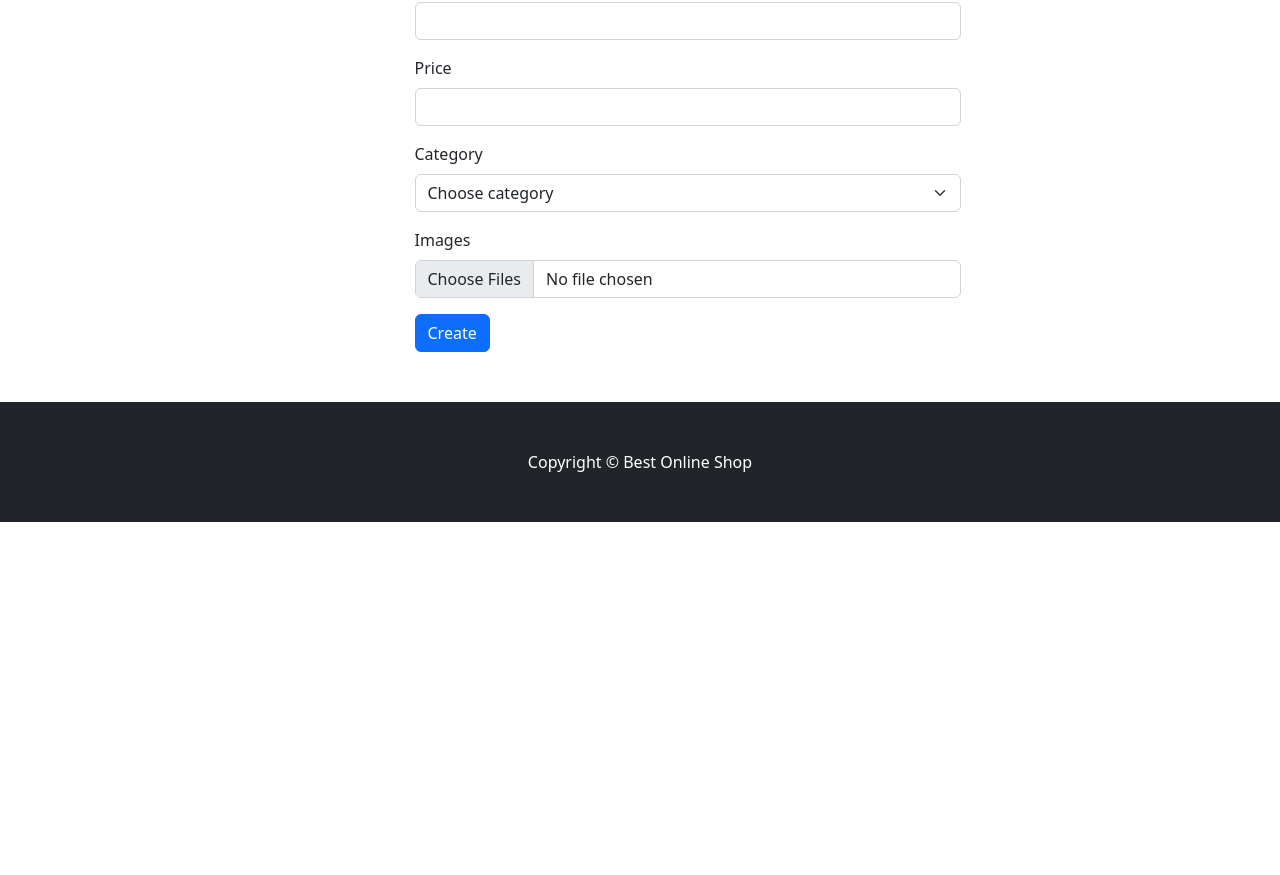
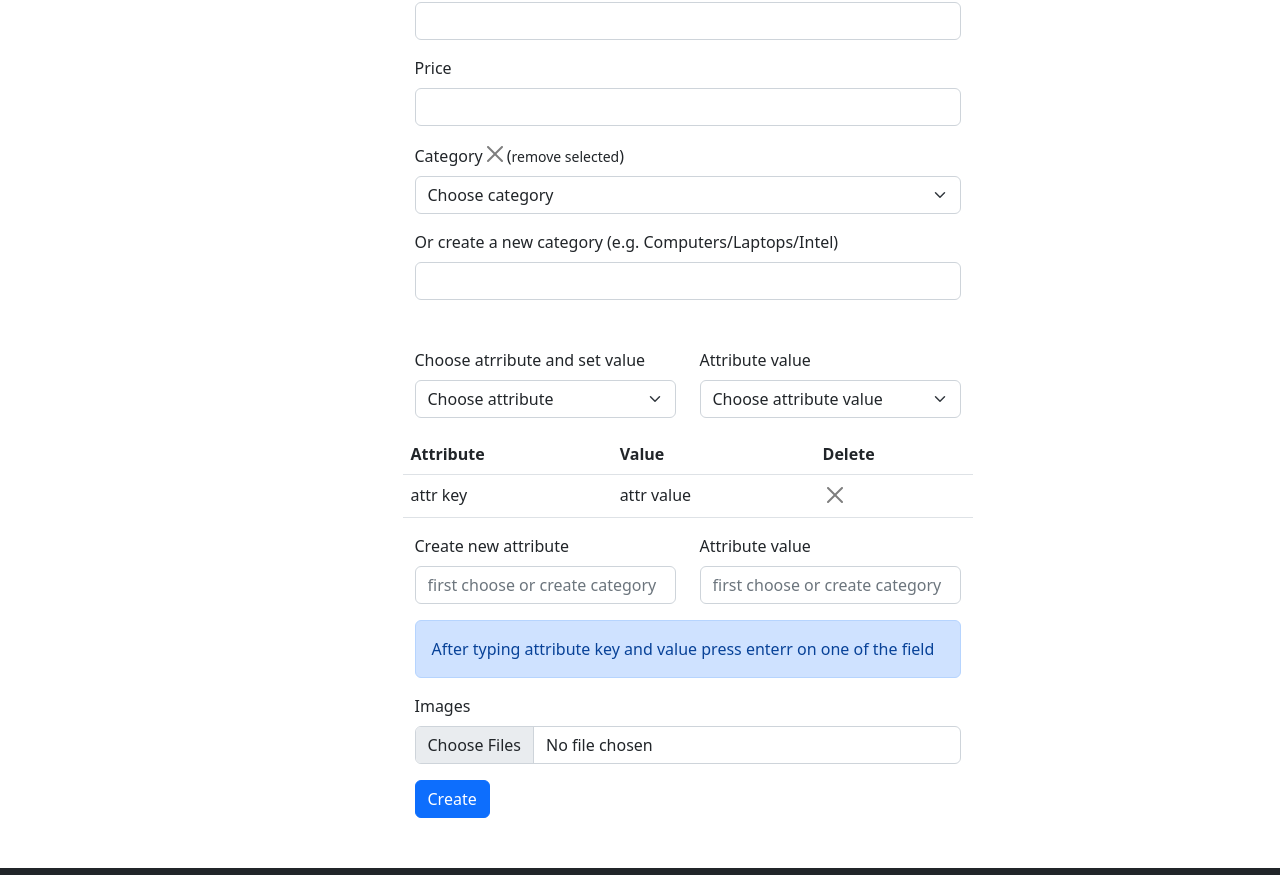
Before and after one commit to dturin1997/mern-stack-front, a React (Create React App) app: page /admin/create-new-product in a window 1280 px wide. Shown: the part 410-1285 px from the top of the page. Before the commit the page ends 932 px from the top, so only its background shows below. Built offline with nearby package versions, Linux system fonts and the light colour scheme.

Commit message:
Video-57-udemy: Finish the Page for Creating The Product by Admin

```diff
--- a/src/pages/admin/AdminCreateProductPage.js
+++ b/src/pages/admin/AdminCreateProductPage.js
@@ -1,4 +1,13 @@
-import { Row, Col, Container, Form, Button } from "react-bootstrap";
+import {
+  Row,
+  Col,
+  Container,
+  Form,
+  Button,
+  CloseButton,
+  Table,
+  Alert,
+} from "react-bootstrap";
 import { Link } from "react-router-dom";
 import { useState } from "react";
 
@@ -50,7 +59,10 @@ const AdminCreateProductPage = () => {
               <Form.Control name="price" required type="text" />
             </Form.Group>
             <Form.Group className="mb-3" controlId="formBasicCategory">
-              <Form.Label>Category</Form.Label>
+              <Form.Label>
+                Category
+                <CloseButton />(<small>remove selected</small>)
+              </Form.Label>
               <Form.Select
                 required
                 name="category"
@@ -62,6 +74,98 @@ const AdminCreateProductPage = () => {
                 <option value="3">Games</option>
               </Form.Select>
             </Form.Group>
+
+            <Form.Group className="mb-3" controlId="formBasicNewCategory">
+              <Form.Label>
+                Or create a new category (e.g. Computers/Laptops/Intel){" "}
+              </Form.Label>
+              <Form.Control name="newCategory" type="text" />
+            </Form.Group>
+
+            <Row className="mt-5">
+              <Col md={6}>
+                <Form.Group className="mb-3" controlId="formBasicAttributes">
+                  <Form.Label>Choose atrribute and set value</Form.Label>
+                  <Form.Select
+                    name="atrrKey"
+                    aria-label="Default select example"
+                  >
+                    <option>Choose attribute</option>
+                    <option value="red">color</option>
+                  </Form.Select>
+                </Form.Group>
+              </Col>
+              <Col md={6}>
+                <Form.Group
+                  className="mb-3"
+                  controlId="formBasicAttributeValue"
+                >
+                  <Form.Label>Attribute value</Form.Label>
+                  <Form.Select
+                    name="atrrVal"
+                    aria-label="Default select example"
+                  >
+                    <option>Choose attribute value</option>
+                  </Form.Select>
+                </Form.Group>
+              </Col>
+            </Row>
+
+            <Row>
+              <Table hover>
+                <thead>
+                  <tr>
+                    <th>Attribute</th>
+                    <th>Value</th>
+                    <th>Delete</th>
+                  </tr>
+                </thead>
+                <tbody>
+                  <tr>
+                    <td>attr key</td>
+                    <td>attr value</td>
+                    <td>
+                      <CloseButton />
+                    </td>
+                  </tr>
+                </tbody>
+              </Table>
+            </Row>
+
+            <Row>
+              <Col md={6}>
+                <Form.Group className="mb-3" controlId="formBasicNewAttribute">
+                  <Form.Label>Create new attribute</Form.Label>
+                  <Form.Control
+                    disabled={false}
+                    placeholder="first choose or create category"
+                    name="newAttrValue"
+                    type="text"
+                  />
+                </Form.Group>
+              </Col>
+              <Col md={6}>
+                <Form.Group
+                  className="mb-3"
+                  controlId="formBasicNewAttributeValue"
+                >
+                  <Form.Label>Attribute value</Form.Label>
+                  <Form.Control
+                    disabled={false}
+                    placeholder="first choose or create category"
+                    required={true}
+                    name="newAttrValue"
+                    type="text"
+                  />
+                </Form.Group>
+              </Col>
+            </Row>
+
+            <Alert variant="primary">
+              After typing attribute key and value press enterr on one of the
+              field
+            </Alert>
+
             <Form.Group controlId="formFileMultiple" className="mb-3 mt-3">
               <Form.Label>Images</Form.Label>
 
```
